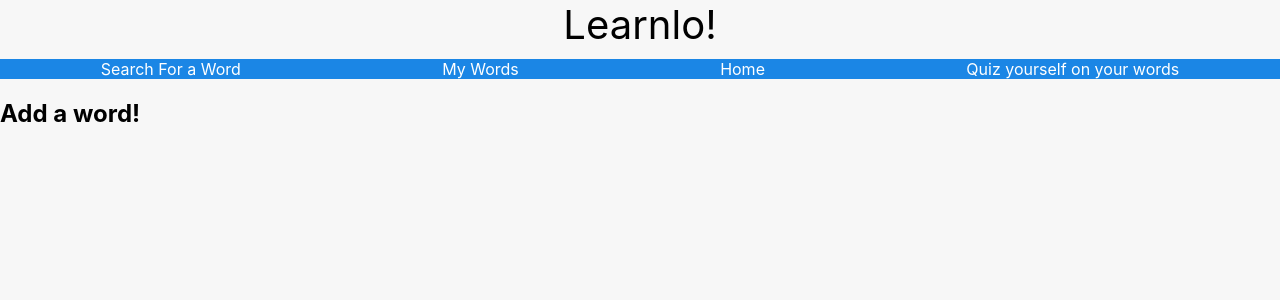
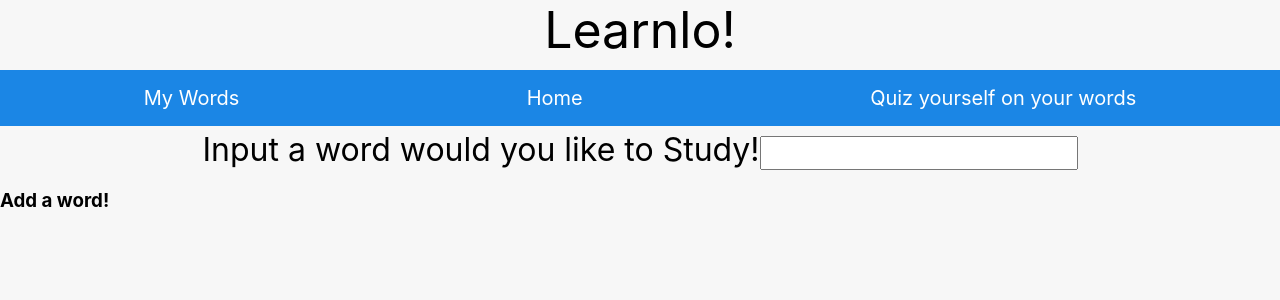
Before and after one commit to taylorjohnson141/learnlo, a React (Create React App) app: page /myWords in a window 1280 px wide. Shown: the top 300 px of the page. Built offline with nearby package versions, Linux system fonts and the light colour scheme.

Commit message:
Put searchbar with userWords

```diff
--- a/src/App/App.css
+++ b/src/App/App.css
@@ -3,6 +3,6 @@ body{
 }
 .header{
   text-align: center;
-  font-size: 40px;
+  font-size: 50px;
   padding-bottom: 10px;
 }
--- a/src/NavBar/NavBar.css
+++ b/src/NavBar/NavBar.css
@@ -1,4 +1,7 @@
 .nav-container{
+  padding-top: 1rem;
+  padding-bottom: 1rem;
+  font-size: 1.25rem;
   display: flex;
   justify-content: space-around;
   background-color: #1B86E5;
--- a/src/NavBar/NavBar.js
+++ b/src/NavBar/NavBar.js
@@ -3,7 +3,7 @@ import './NavBar.css'
 function NavBar(){
 return (
   <section className = 'nav-container'>
-    <NavLink className = 'link' to="/search">Search For a Word</NavLink>
+    {/* <NavLink className = 'link' to="/search">Search For a Word</NavLink> */}
     <NavLink className = 'link' to="/myWords">My Words</NavLink>
     <NavLink className = 'link' to="/">Home</NavLink>
     <NavLink className = 'link' to="/quiz">Quiz yourself on your words</NavLink>
--- /dev/null
+++ b/src/SearchBar/SearchBar.css
@@ -0,0 +1,10 @@
+.word-form{
+  width: fit-content;
+  margin-left: auto;
+  margin-right: auto;
+  margin-top: 4px;
+  font-size: 2rem;
+}
+.word-input{
+  font-size: 1.5rem;
+}
--- a/src/SearchBar/SearchBar.js
+++ b/src/SearchBar/SearchBar.js
@@ -1,6 +1,7 @@
 import React, { Component } from 'react'
 import {getWord} from '../fetchCalls/fetchCalls'
 import Word from '../Word/Word'
+import './SearchBar.css'
 class SearchBar extends Component{
   constructor(){
     super()
@@ -14,6 +15,7 @@ class SearchBar extends Component{
   }
   handleSubmit = async (event) =>{
     event.preventDefault()
+
     let definition = await getWord(this.state.currentWord)
     this.setState({word:definition})
   }
@@ -25,10 +27,10 @@ class SearchBar extends Component{
     }
 
     return(
-      <form onSubmit = {this.handleSubmit}>
+      <form className ='word-form' onSubmit = {this.handleSubmit}>
         <label>
           Input a word would you like to Study!
-          <input type="text" value = {this.currentWord} onChange = {this.handleChange} />
+          <input class ='word-input'type="text" value = {this.currentWord} onChange = {this.handleChange} />
       </label>
       {word}
       </form>
--- a/src/UserWords/UserWords.js
+++ b/src/UserWords/UserWords.js
@@ -1,16 +1,27 @@
 import React from 'react'
 import Word from '../Word/Word'
 import './UserWords.css'
+import SearchBar from '../SearchBar/SearchBar'
 function UserWords (props){
   if(props.words.length === 0){
-    return <h1>Add a word!</h1>
+
+    return (
+      <section>
+      <SearchBar addWord = {props.addWord}/>
+    <h1>Add a word!</h1>
+    </section>
+
+    )
   }
   let wordsDisplay = props.words.map(word =>{
     return <div><Word addWord = {props.addWord} currentWord = {word}/></div>
   })
   return(
+    <section>
+    <SearchBar/>
     <section class = 'words-container'>
       {wordsDisplay}
+    </section>
     </section>
   )
 }
```
